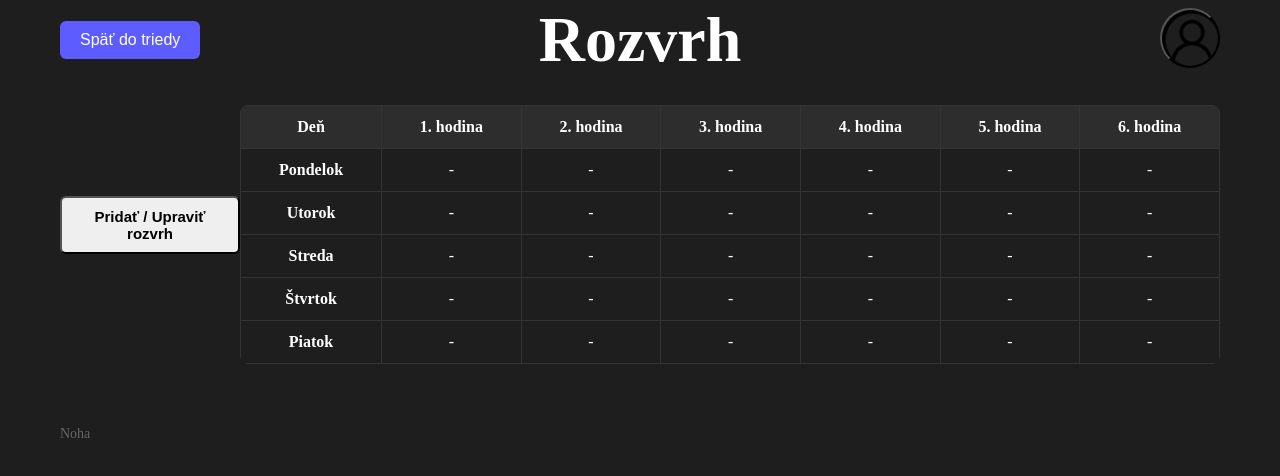
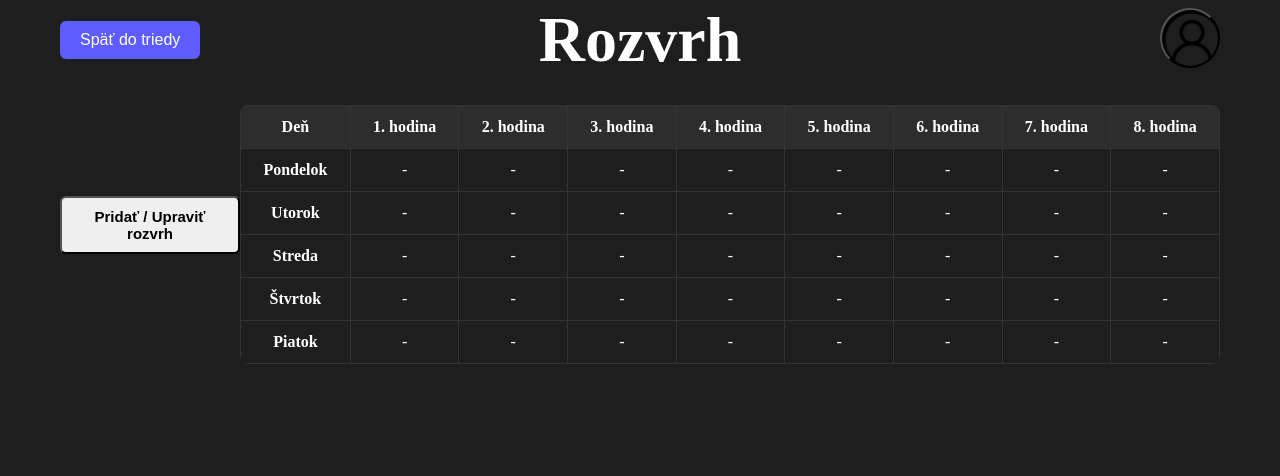
Before and after one commit to macoo88/notesh, a Vue app in the folder frontend/: page /class/1/schedule in a window 1280 px wide. Shown: the top 476 px of the page. Built offline with nearby package versions, Linux system fonts and the light colour scheme; sample sign-in values are in the browser's storage.

Commit message:
ršč
rč

```diff
--- a/frontend/src/views/HomeView.vue
+++ b/frontend/src/views/HomeView.vue
@@ -131,7 +131,7 @@ const handleLogin = async () => {
 
     <footer class="main-footer">
        <div class="container footer-center">
-        Noha
+
       </div>
     </footer>
     <!-- --- REGISTER  --- -->
--- a/frontend/src/views/NotesView.vue
+++ b/frontend/src/views/NotesView.vue
@@ -38,7 +38,7 @@
 
     <footer class="main-footer">
        <div class="container footer-center">
-        Noha
+
       </div>
     </footer>
 
@@ -133,7 +133,7 @@ const handleCreateClass = async () => {
 
   } catch (error) {
     console.error(error);
-    alert(error.response?.data?.detail || "Nepodarilo sa vytvoriť triedu. Skontroluj, či si prihlásený.");
+    alert(error.response?.data?.detail || "Nepodarilo sa vytvoriť triedu");
   }
 }
 
--- a/frontend/src/views/Schedule.vue
+++ b/frontend/src/views/Schedule.vue
@@ -20,14 +20,14 @@ const logout = () => {
 const isModalOpen = ref(false)
 
 const days = ['Pondelok', 'Utorok', 'Streda', 'Štvrtok', 'Piatok']
-const hours = [1, 2, 3, 4, 5, 6]
+const hours = [1, 2, 3, 4, 5, 6, 7, 8]
 
 const scheduleData = ref({
-  Pondelok: { 1: '', 2: '', 3: '', 4: '', 5: '', 6: '' },
-  Utorok:   { 1: '', 2: '', 3: '', 4: '', 5: '', 6: '' },
-  Streda:   { 1: '', 2: '', 3: '', 4: '', 5: '', 6: '' },
-  Štvrtok:  { 1: '', 2: '', 3: '', 4: '', 5: '', 6: '' },
-  Piatok:   { 1: '', 2: '', 3: '', 4: '', 5: '', 6: '' }
+  Pondelok: { 1: '', 2: '', 3: '', 4: '', 5: '', 6: '', 7: '', 8: ''},
+  Utorok:   { 1: '', 2: '', 3: '', 4: '', 5: '', 6: '', 7: '', 8: '' },
+  Streda:   { 1: '', 2: '', 3: '', 4: '', 5: '', 6: '', 7: '', 8: '' },
+  Štvrtok:  { 1: '', 2: '', 3: '', 4: '', 5: '', 6: '', 7: '', 8: '' },
+  Piatok:   { 1: '', 2: '', 3: '', 4: '', 5: '', 6: '', 7: '', 8: '' }
 })
 
 const tempScheduleData = ref({})
@@ -103,7 +103,7 @@ const handleScheduleSubmit = () => {
 
     <footer class="main-footer">
       <div class="container footer-center">
-        Noha
+
       </div>
     </footer>
 
```
